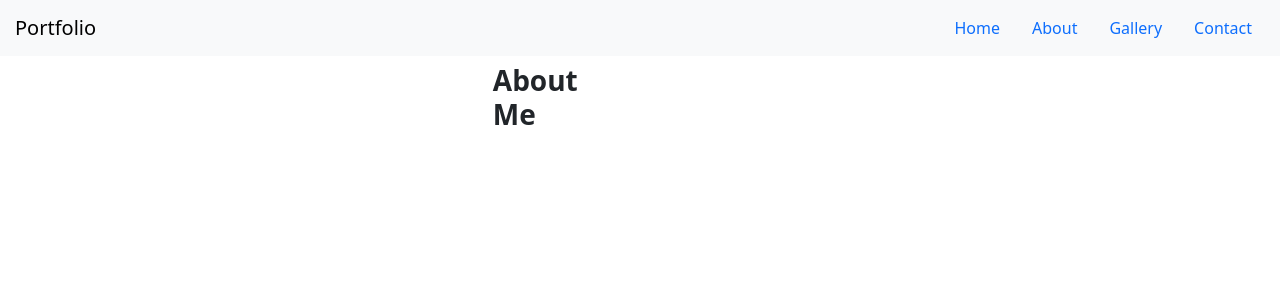
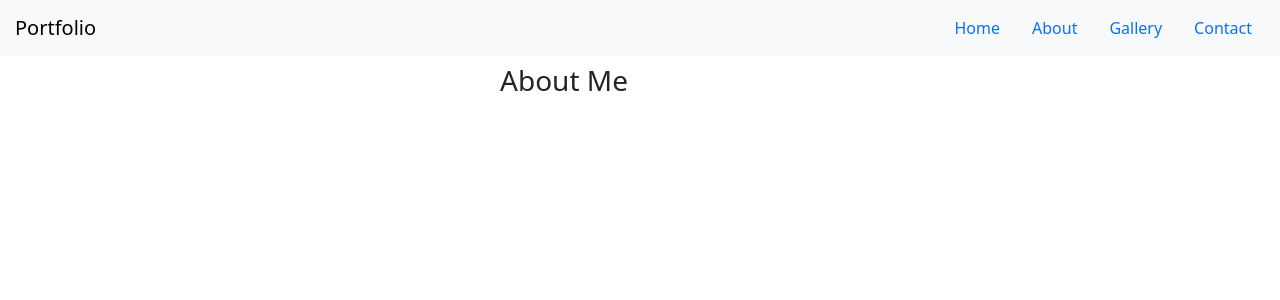
Before and after one commit to Julian4-cyber/vue_contact_app1, a Vue app: page /about in a window 1280 px wide. Shown: the top 300 px of the page. Built offline with nearby package versions, Linux system fonts and the light colour scheme.

Commit message:
third commit

```diff
--- a/src/components/aboutme.vue
+++ b/src/components/aboutme.vue
@@ -1,5 +1,3 @@
 <template>
-    <div class="col-md-8">
-        <h3 class="fw-bold">About Me</h3>
-    </div>
+    <h3> About Me </h3>
 </template>
```
